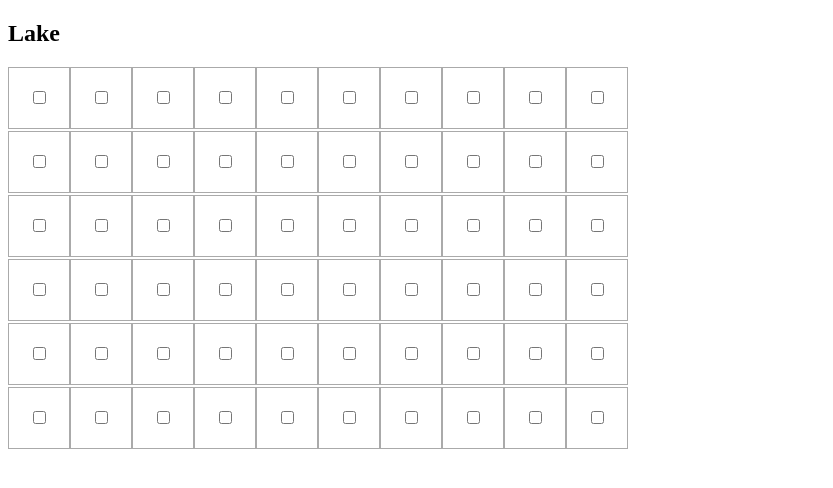
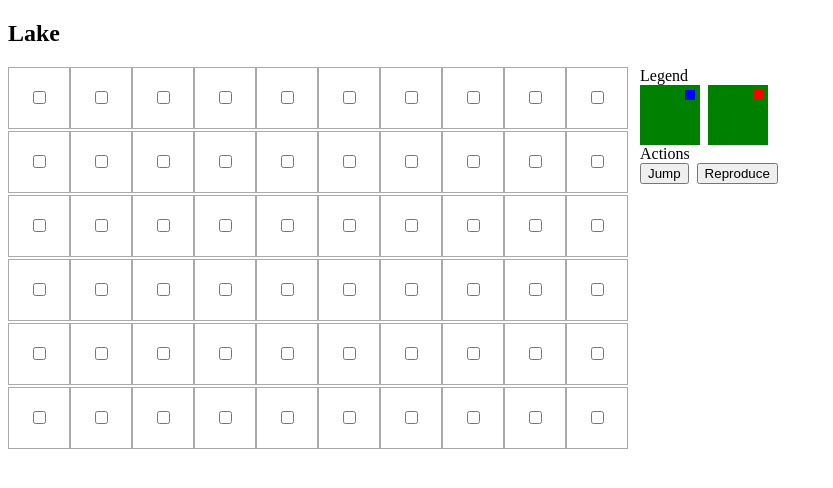
Before and after one commit to mb-dir/lake-of-frogs, a React (Vite) app: page / in a window 1280 px wide. Shown: the top 488 px of the page, without its empty margins (0-833 px from the left). Built offline with nearby package versions, Linux system fonts and the light colour scheme.

Commit message:
Add game actions

```diff
--- a/src/components/Board/Board.tsx
+++ b/src/components/Board/Board.tsx
@@ -1,4 +1,5 @@
 import Field from "../Field/Field";
+import Frog from "../Frog/Frog";
 import "./index.css";
 
 const Board = () => {
@@ -18,7 +19,27 @@ const Board = () => {
 			</div>
 		);
 	}
-	return <div className="board">{lake}</div>;
+	return (
+		<div className="container">
+			<div className="board">{lake}</div>
+			<div className="description">
+				<div className="legend">
+					<span>Legend</span>
+					<div className="next-to-container">
+						<Frog sex="male" />
+						<Frog sex="female" />
+					</div>
+				</div>
+				<div className="actions">
+					<span>Actions</span>
+					<div className="next-to-container">
+						<button>Jump</button>
+						<button>Reproduce</button>
+					</div>
+				</div>
+			</div>
+		</div>
+	);
 };
 
 export default Board;
--- a/src/components/Board/index.css
+++ b/src/components/Board/index.css
@@ -1,3 +1,8 @@
+.container {
+	display: grid;
+	grid-template-columns: 1fr 1fr;
+}
+
 .board {
 	display: flex;
 	flex-direction: column;
@@ -7,3 +12,8 @@
 .board-row {
 	display: flex;
 }
+
+.next-to-container {
+	display: flex;
+	gap: 8px;
+}
--- /dev/null
+++ b/src/components/Frog/Frog.tsx
@@ -0,0 +1,14 @@
+import "./index.css";
+const Frog = ({ sex }: { sex: string }) => {
+	return (
+		<div className="frog">
+			<div
+				className={`frog__sex ${sex === "male" ? "frog__sex--male" : ""} ${
+					sex === "female" ? "frog__sex--female" : ""
+				}`}
+			></div>
+		</div>
+	);
+};
+
+export default Frog;
--- /dev/null
+++ b/src/components/Frog/index.css
@@ -0,0 +1,23 @@
+.frog {
+	height: 60px;
+	width: 60px;
+	position: relative;
+	background-color: green;
+}
+
+.frog__sex {
+	position: absolute;
+	width: 10px;
+	height: 10px;
+	top: 5px;
+	right: 5px;
+	background-color: black;
+}
+
+.frog__sex--male {
+	background-color: blue;
+}
+
+.frog__sex--female {
+	background-color: red;
+}
```
